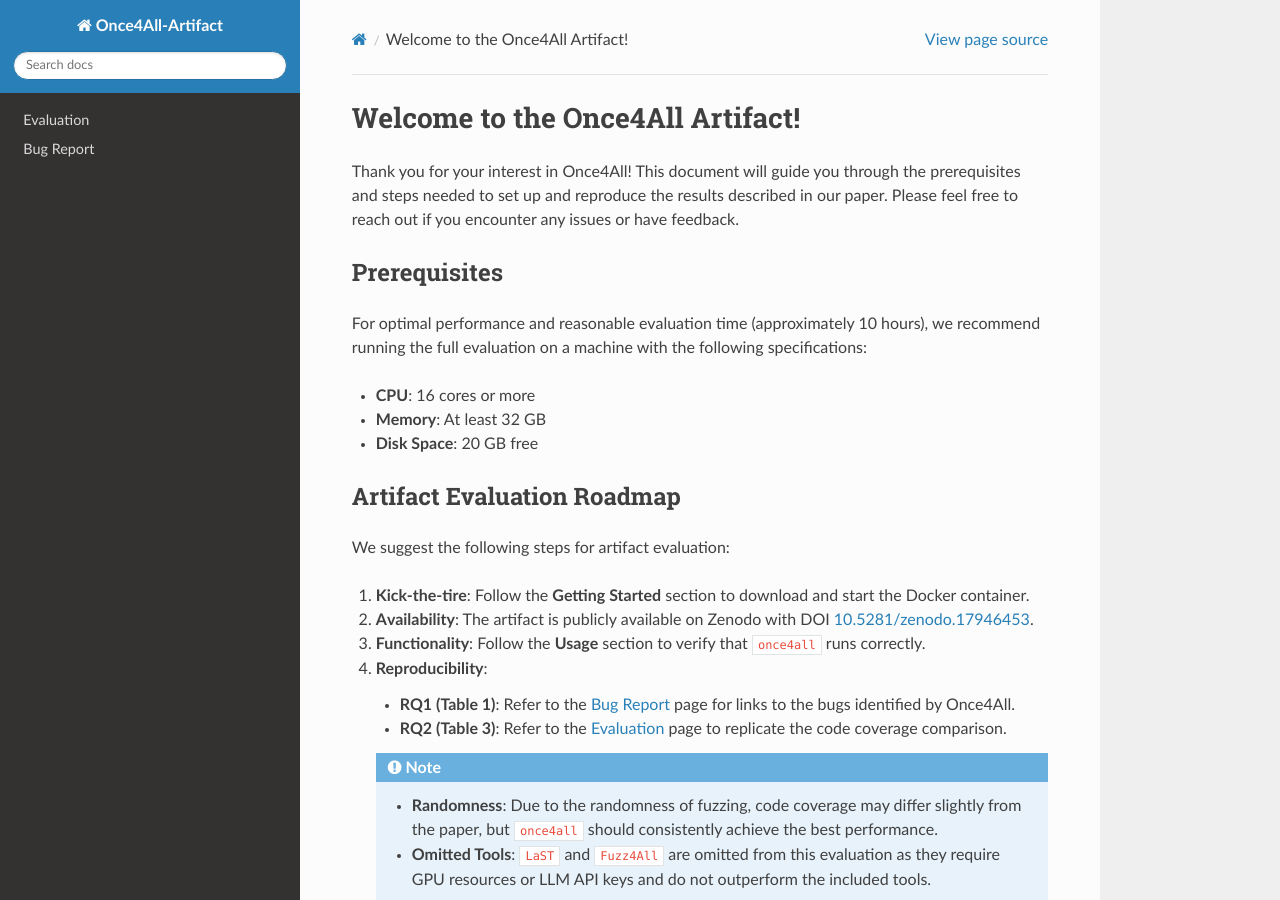
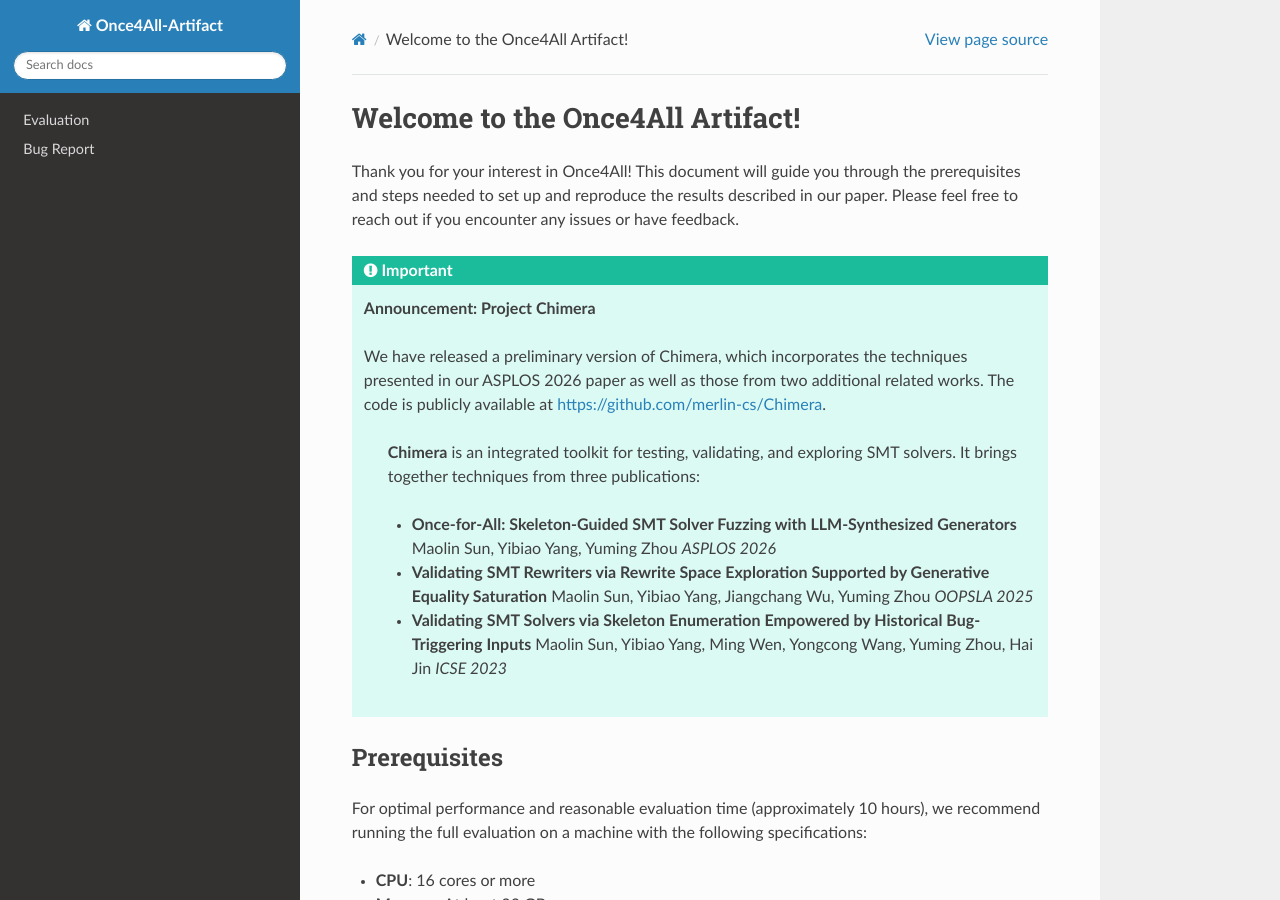
Before and after one commit to merlin-cs/Once4All, a Sphinx documentation site: the page built from docs/source/index.rst, in a window 1280 px wide and 900 px high. Built offline with Sphinx 7.4.7 and the Read the Docs theme 3.1.0, drawn with Linux system fonts in a browser that asks for light colours.

Commit message:
Update index.rst

```diff
--- a/docs/source/index.rst
+++ b/docs/source/index.rst
@@ -4,6 +4,27 @@
 Thank you for your interest in Once4All!
 This document will guide you through the prerequisites and steps needed to set up and reproduce the results described in our paper.
 Please feel free to reach out if you encounter any issues or have feedback.
+
+
+.. important:: **Announcement: Project Chimera**
+
+  We have released a preliminary version of Chimera, which incorporates the techniques presented in our ASPLOS 2026 paper as well as those from two additional related works. The code is publicly available at https://github.com/merlin-cs/Chimera.
+
+   **Chimera** is an integrated toolkit for testing, validating, and exploring SMT solvers.
+   It brings together techniques from three publications:
+
+   * **Once-for-All: Skeleton-Guided SMT Solver Fuzzing with LLM-Synthesized Generators**
+     Maolin Sun, Yibiao Yang, Yuming Zhou
+     *ASPLOS 2026*
+
+   * **Validating SMT Rewriters via Rewrite Space Exploration Supported by Generative Equality Saturation**
+     Maolin Sun, Yibiao Yang, Jiangchang Wu, Yuming Zhou
+     *OOPSLA 2025*
+
+   * **Validating SMT Solvers via Skeleton Enumeration Empowered by Historical Bug-Triggering Inputs**
+     Maolin Sun, Yibiao Yang, Ming Wen, Yongcong Wang, Yuming Zhou, Hai Jin
+     *ICSE 2023*
+
 
 Prerequisites
 --------------
```
